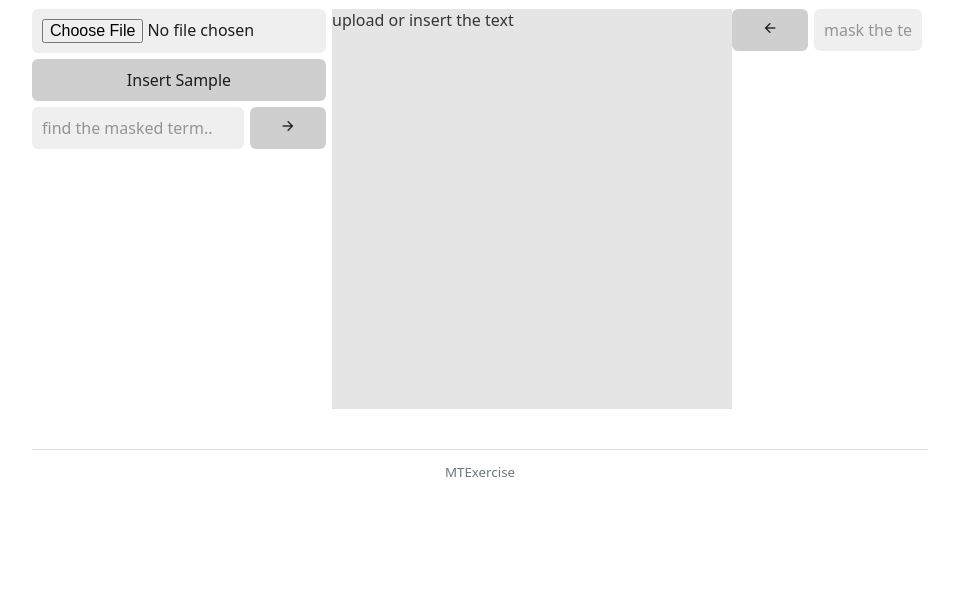
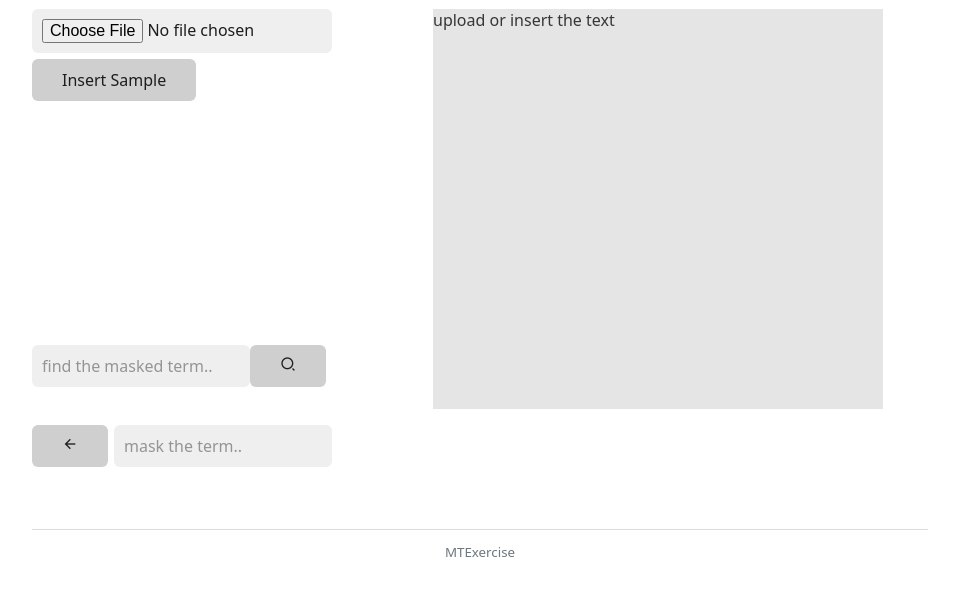
Before and after one commit to pasha1307/MTE-demo-mod, a website with bundled scripts: page index.html in a window 1280 px wide. Shown: the part 76-672 px from the top of the page, without its empty margins (160-1119 px from the left). Built offline with nearby package versions, Linux system fonts and the light colour scheme.

Commit message:
style is fixed

```diff
--- a/index.html
+++ b/index.html
@@ -15,13 +15,16 @@
 </header>
 <main class="app-main">
     <section class="app-section__input-buttons">
-        <div class="app-section__btn-group">
-            <input id="uploadFile" name="uploadFile" type="file" class="app-input__upload" accept=".txt"/>
-            <button id="insertBtn">Insert Sample</button>
+        <div class="app-section__btn-group-left">
+            <div>
+                <input id="uploadFile" name="uploadFile" type="file" class="app-input__upload" accept=".txt"/>
+                <button id="insertBtn">Insert Sample</button>
+            </div>
+
             <div class="app-section__btn-group-right">
                 <input id="searchInput" name="searchInput" type="search" class="app-input__upload"
                        placeholder="find the masked term.."/>
-                <button id="searchBtn "><i class="ri-arrow-right-line"></i></button>
+                <button id="searchBtn"><i class="ri-search-2-line"></i></button>
             </div>
 
         </div>
--- a/style.css
+++ b/style.css
@@ -1,57 +1,78 @@
 body {
     max-width: 70vw;
 }
+
 footer {
     text-align: center;
 }
+
 .app-main {
     display: flex;
     justify-content: space-between;
     flex-direction: row;
-    /*align-items: center;*/
-    /*flex-wrap: wrap;*/
+    flex-wrap: wrap;
+    max-width: 2200px;
 }
+
 .app-section__output-text {
-    /*max-width: 400px;*/
-    /*min-height: 400px;*/
+    max-width: 100%;
+    min-width: 540px;
 }
 
 #outputDiv {
-    width: 400px;
-    background-color: rgba(0,0,0,.1);
+    width: 100%;
+    background-color: rgba(0, 0, 0, .1);
     overflow-y: auto;
     min-height: 400px;
+    max-width: 450px;
+    margin: auto;
 }
 
 .app-section__input-buttons {
     max-width: 300px;
-    /*background-color: pink;*/
 }
+
 .app-section__output-buttons {
-    width: 330px;
-    /*background-color: yellow;*/
+    width: 300px;
 }
+
 .app-section__btn-group {
     display: flex;
     justify-content: space-between;
     flex-direction: column;
     margin-bottom: 1rem;
 }
+
+.app-section__btn-group-left {
+    max-width: 100%;
+    display: flex;
+    justify-content: space-between;
+    align-items: flex-start;
+    flex-direction: column;
+    margin-bottom: 1rem;
+    min-height: 400px;
+}
+
 .app-section__btn-group-right {
     display: flex;
     /*justify-content: space-between;*/
     margin-bottom: 1rem;
-    /*background-color: pink;*/
+    width: 100%;
 }
+
 .app-section__btn-group-right input {
     width: 100%;
+    margin-right: 0;
 }
+
 .app-section__btn-export {
     margin-bottom: 1rem;
 }
+
 .app-input__upload {
-    /*max-width: 93%;*/
+    max-width: 280px;
 }
+
 .span-replace__value {
     opacity: 0;
     font-size: 0;
```
